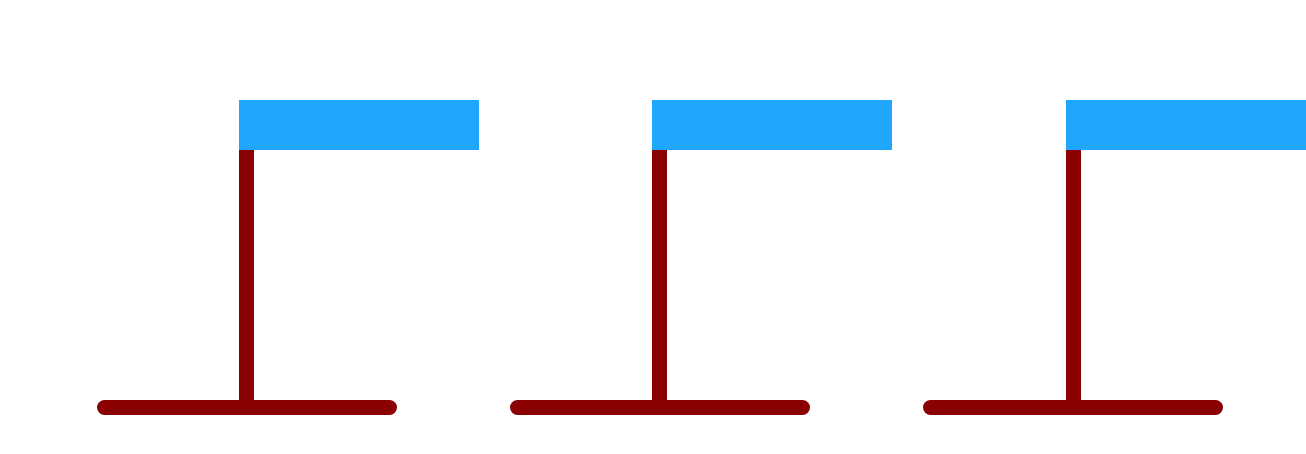
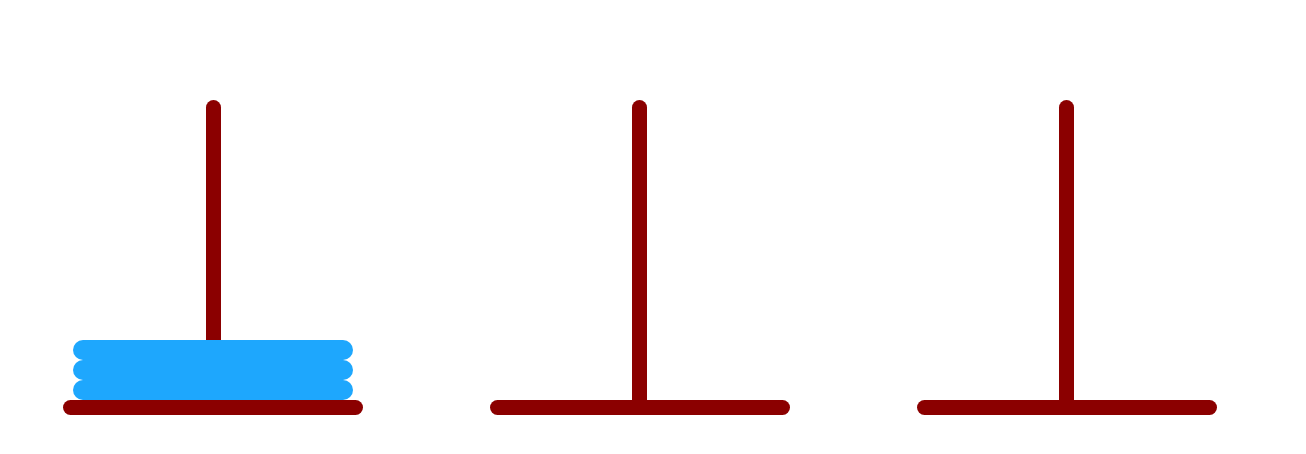
Before and after one commit to StasSytnykov/tower-of-hanoi, a React (Create React App) app: page / in a window 1280 px wide. Shown: the top 454 px of the page, 1306 px wide, since content can reach past the window. Built offline with nearby package versions, Linux system fonts and the light colour scheme.

Commit message:
added styled components

```diff
--- a/package.json
+++ b/package.json
@@ -15,6 +15,7 @@
     "react": "^18.2.0",
     "react-dom": "^18.2.0",
     "react-scripts": "5.0.1",
+    "styled-components": "^5.3.6",
     "typescript": "^4.8.4",
     "web-vitals": "^2.1.4"
   },
@@ -53,6 +54,7 @@
     "@storybook/preset-create-react-app": "^4.1.2",
     "@storybook/react": "^6.5.12",
     "@storybook/testing-library": "^0.0.13",
+    "@types/styled-components": "^5.1.26",
     "eslint": "^8.24.0",
     "eslint-plugin-prettier": "^4.2.1",
     "eslint-plugin-react": "^7.31.8",
--- a/src/components/PegsList/DisksLists/AuxiliaryDisksList.tsx
+++ b/src/components/PegsList/DisksLists/AuxiliaryDisksList.tsx
@@ -1,20 +1,24 @@
 import { disksLogic } from "../../../utils/disksLogic";
 import { IDisksPegsListProps } from "../../../interfaces/disksInterface";
-import styles from "./DisksList.module.css";
+import { ListThumb, DisksList, DisksItem } from "./DisksList.styled";
 
 export const AuxiliaryDisksList = ({
-  pegs,
-  setPegs,
+  pegDisks,
+  setPegDisks,
   tookDisk,
   setTookDisk,
 }: IDisksPegsListProps) => {
   const onClickAuxiliaryPeg = () => {
-    disksLogic(pegs, setPegs, tookDisk, setTookDisk);
+    disksLogic(pegDisks, setPegDisks, tookDisk, setTookDisk);
   };
 
   return (
-    <ul className={styles.disksList} onClick={onClickAuxiliaryPeg}>
-      <li></li>
-    </ul>
+    <ListThumb onClick={onClickAuxiliaryPeg}>
+      <DisksList>
+        {pegDisks.map((item) => (
+          <DisksItem key={item} />
+        ))}
+      </DisksList>
+    </ListThumb>
   );
 };
--- a/src/components/PegsList/DisksLists/DestinationDisksList.tsx
+++ b/src/components/PegsList/DisksLists/DestinationDisksList.tsx
@@ -1,19 +1,23 @@
 import { disksLogic } from "../../../utils/disksLogic";
 import { IDisksPegsListProps } from "../../../interfaces/disksInterface";
-import styles from "./DisksList.module.css";
+import { ListThumb, DisksList, DisksItem } from "./DisksList.styled";
 
 export const DestinationDisksList = ({
-  pegs,
-  setPegs,
+  pegDisks,
+  setPegDisks,
   tookDisk,
   setTookDisk,
 }: IDisksPegsListProps) => {
   const onClickDestinationPeg = () => {
-    disksLogic(pegs, setPegs, tookDisk, setTookDisk);
+    disksLogic(pegDisks, setPegDisks, tookDisk, setTookDisk);
   };
   return (
-    <ul onClick={onClickDestinationPeg} className={styles.disksList}>
-      <li></li>
-    </ul>
+    <ListThumb onClick={onClickDestinationPeg}>
+      <DisksList>
+        {pegDisks.map((item) => (
+          <DisksItem key={item} />
+        ))}
+      </DisksList>
+    </ListThumb>
   );
 };
--- a/src/components/PegsList/DisksLists/DisksList.module.css
+++ /dev/null
@@ -1,6 +0,0 @@
-.disksList {
-  position: absolute;
-  background-color: #1ea7fd;
-  width: 200px;
-  height: 50px;
-}
--- /dev/null
+++ b/src/components/PegsList/DisksLists/DisksList.styled.tsx
@@ -0,0 +1,32 @@
+import styled from "styled-components";
+
+const ListThumb = styled.div`
+  position: absolute;
+  left: 0;
+  bottom: 15px;
+
+  min-width: 300px;
+  min-height: 315px;
+`;
+
+const DisksList = styled.ul`
+  display: flex;
+  flex-direction: column-reverse;
+  align-items: center;
+
+  position: absolute;
+  left: 25px;
+  bottom: 0;
+
+  max-width: 250px;
+  min-width: 250px;
+`;
+
+const DisksItem = styled.li`
+  background-color: #1ea7fd;
+  width: 280px;
+  height: 20px;
+  border-radius: 20px;
+`;
+
+export { ListThumb, DisksList, DisksItem };
--- a/src/components/PegsList/DisksLists/SourceDisksList.tsx
+++ b/src/components/PegsList/DisksLists/SourceDisksList.tsx
@@ -1,20 +1,24 @@
 import { disksLogic } from "../../../utils/disksLogic";
 import { IDisksPegsListProps } from "../../../interfaces/disksInterface";
-import styles from "./DisksList.module.css";
+import { ListThumb, DisksList, DisksItem } from "./DisksList.styled";
 
 export const SourceDisksList = ({
-  pegs,
-  setPegs,
+  pegDisks,
+  setPegDisks,
   tookDisk,
   setTookDisk,
 }: IDisksPegsListProps) => {
   const onDisksClick = () => {
-    disksLogic(pegs, setPegs, tookDisk, setTookDisk);
+    disksLogic(pegDisks, setPegDisks, tookDisk, setTookDisk);
   };
 
   return (
-    <ul onClick={onDisksClick} className={styles.disksList}>
-      <li />
-    </ul>
+    <ListThumb onClick={onDisksClick}>
+      <DisksList>
+        {pegDisks.map((item) => (
+          <DisksItem key={item} />
+        ))}
+      </DisksList>
+    </ListThumb>
   );
 };
--- a/src/components/PegsList/PegsList.module.css
+++ b/src/components/PegsList/PegsList.styled.tsx
@@ -1,22 +1,30 @@
-.pegsList {
+import styled from "styled-components";
+
+const PegsListStyled = styled.ul`
   display: flex;
   align-items: center;
   justify-content: space-around;
 
   margin-top: 100px;
-}
+`;
 
-.centerStick {
+const PegsItemStyled = styled.li`
+  position: relative;
+`;
+
+const CenterStick = styled.div`
   width: 15px;
   height: 300px;
   border-radius: 20px 20px 0 0;
   background-color: darkred;
 
   margin: 0 auto;
-}
+`;
 
-.bottomStick {
+const BottomStick = styled.div`
   width: 300px;
   border-radius: 20px;
   border-bottom: 15px solid darkred;
-}
+`;
+
+export { PegsListStyled, PegsItemStyled, CenterStick, BottomStick };
--- a/src/components/PegsList/PegsList.tsx
+++ b/src/components/PegsList/PegsList.tsx
@@ -1,52 +1,57 @@
 import { useState } from "react";
-import styles from "./PegsList.module.css";
 import { SourceDisksList } from "./DisksLists/SourceDisksList";
 import { AuxiliaryDisksList } from "./DisksLists/AuxiliaryDisksList";
 import { DestinationDisksList } from "./DisksLists/DestinationDisksList";
+import {
+  PegsListStyled,
+  PegsItemStyled,
+  CenterStick,
+  BottomStick,
+} from "./PegsList.styled";
 
 export const PegsList = () => {
-  const [source, setSource] = useState<number[]>([3, 2, 1]);
-  const [auxiliary, setAuxiliary] = useState<number[]>([]);
-  const [destination, setDestination] = useState<number[]>([]);
+  const [sourceDisks, setSourceDisks] = useState<number[]>([3, 2, 1]);
+  const [auxiliaryDisks, setAuxiliaryDisks] = useState<number[]>([]);
+  const [destinationDisks, setDestinationDisks] = useState<number[]>([]);
   const [tookDisk, setTookDisk] = useState<number>(0);
 
   const onSetTookDisk = (arg: number) => setTookDisk(arg);
 
   return (
-    <ul className={styles.pegsList}>
-      <li>
-        <div className={styles.centerStick}>
+    <PegsListStyled>
+      <PegsItemStyled>
+        <CenterStick>
           <SourceDisksList
             tookDisk={tookDisk}
             setTookDisk={onSetTookDisk}
-            pegs={source}
-            setPegs={setSource}
+            pegDisks={sourceDisks}
+            setPegDisks={setSourceDisks}
           />
-        </div>
-        <div className={styles.bottomStick} />
-      </li>
-      <li>
-        <div className={styles.centerStick}>
+        </CenterStick>
+        <BottomStick />
+      </PegsItemStyled>
+      <PegsItemStyled>
+        <CenterStick>
           <AuxiliaryDisksList
             tookDisk={tookDisk}
             setTookDisk={onSetTookDisk}
-            pegs={auxiliary}
-            setPegs={setAuxiliary}
+            pegDisks={auxiliaryDisks}
+            setPegDisks={setAuxiliaryDisks}
           />
-        </div>
-        <div className={styles.bottomStick} />
-      </li>
-      <li>
-        <div className={styles.centerStick}>
+        </CenterStick>
+        <BottomStick />
+      </PegsItemStyled>
+      <PegsItemStyled>
+        <CenterStick>
           <DestinationDisksList
-            pegs={destination}
-            setPegs={setDestination}
+            pegDisks={destinationDisks}
+            setPegDisks={setDestinationDisks}
             tookDisk={tookDisk}
             setTookDisk={setTookDisk}
           />
-        </div>
-        <div className={styles.bottomStick} />
-      </li>
-    </ul>
+        </CenterStick>
+        <BottomStick />
+      </PegsItemStyled>
+    </PegsListStyled>
   );
 };
--- a/src/index.css
+++ b/src/index.css
@@ -12,6 +12,11 @@ code {
     monospace;
 }
 
+ul {
+  margin: 0;
+  padding: 0;
+}
+
 li {
   list-style: none;
 }
--- a/src/interfaces/disksInterface.tsx
+++ b/src/interfaces/disksInterface.tsx
@@ -1,6 +1,6 @@
 export interface IDisksPegsListProps {
-  pegs: number[];
-  setPegs: (prevState: (prevState: number[]) => number[]) => void;
+  pegDisks: number[];
+  setPegDisks: (prevState: (prevState: number[]) => number[]) => void;
   tookDisk: number;
   setTookDisk: (arg: number) => void;
 }
--- a/src/utils/disksLogic.tsx
+++ b/src/utils/disksLogic.tsx
@@ -1,14 +1,14 @@
 import { findLastIndex } from "./findLastIndex";
 
 export const disksLogic = (
-  pegs: number[],
+  pegDisks: number[],
   setPegs: (prevState: (prevState: number[]) => number[]) => void,
   tookDisk: number,
   setTookDisk: (arg: number) => void
 ) => {
   //Logic how took disk
-  if (pegs[findLastIndex(pegs)] !== undefined && tookDisk === 0) {
-    setTookDisk(pegs[findLastIndex(pegs)]);
+  if (pegDisks[findLastIndex(pegDisks)] !== undefined && tookDisk === 0) {
+    setTookDisk(pegDisks[findLastIndex(pegDisks)]);
   }
 
   //Logic how apply to pop disk
@@ -25,7 +25,7 @@ export const disksLogic = (
   setPegs((prevState) => {
     if (
       tookDisk !== 0 &&
-      (pegs.length === 0 || pegs[findLastIndex(pegs)] > tookDisk)
+      (pegDisks.length === 0 || pegDisks[findLastIndex(pegDisks)] > tookDisk)
     ) {
       prevState.push(tookDisk);
       setTookDisk(0);
```
Also changed, not shown: 1 other file (tests, documents, lock files or other folders).
